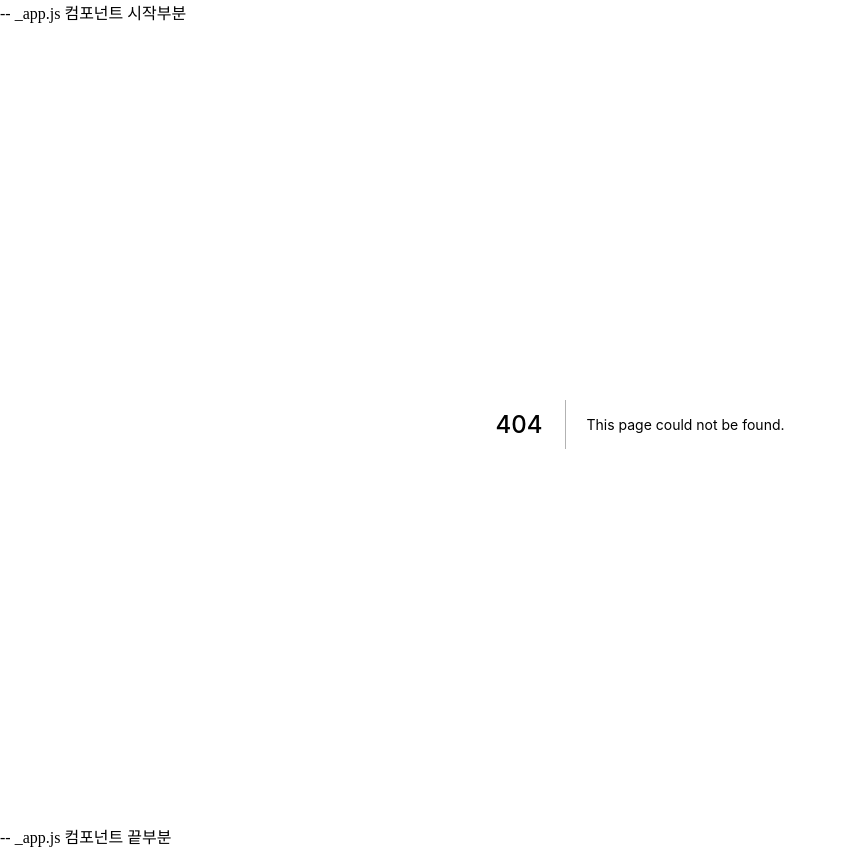
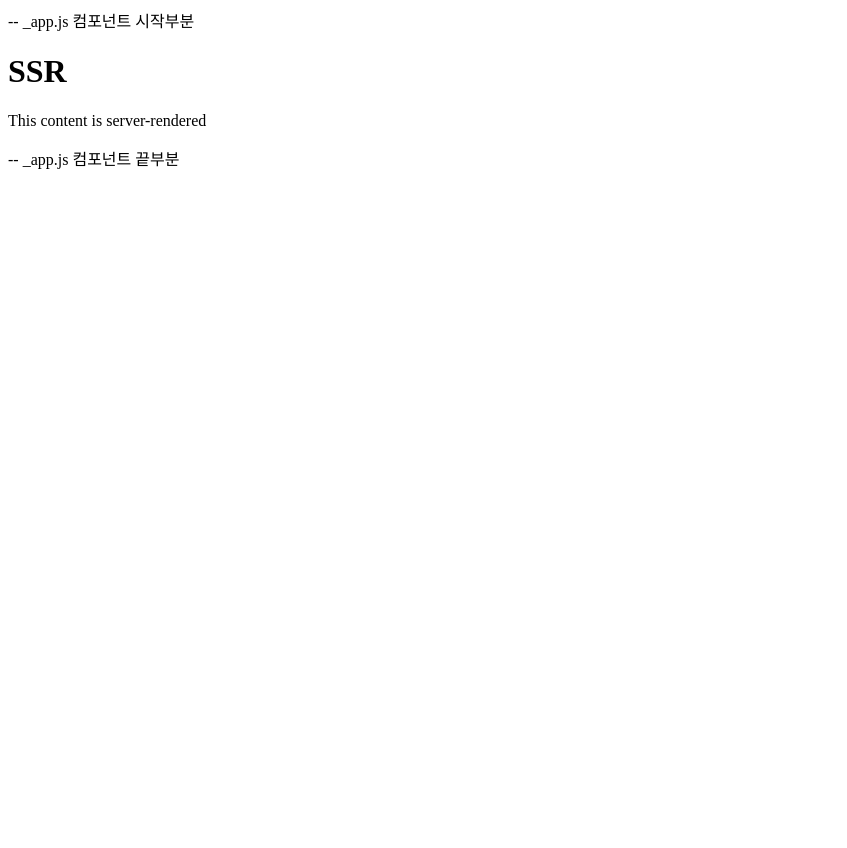
Before and after one commit to justdoplzz/class, a Next.js app: page /khs in a window 1280 px wide. Before the commit this address had no page. Shown: the whole page, without its empty margins (0-847 px from the left). After the commit the page ends 800 px from the top, so only its background shows below. Built offline with nearby package versions, Linux system fonts and the light colour scheme.

Commit message:
[khs] Next.js 애플리케이션에서 CSR, SSR 모두 사용하는 방법 예시

```diff
--- /dev/null
+++ b/pages/khs/index.js
@@ -0,0 +1,19 @@
+
+const HomePage = ({ serverRendered }) => {
+    return (
+        <div>
+            <h1>{serverRendered ? 'SSR' : 'CSR'}</h1>
+            <p>This content is {serverRendered ? 'server-rendered' : 'client-rendered'}</p>
+        </div>
+    )
+}
+
+export async function getServerSideProps(){
+    return {
+        props: {
+            serverRendered: true,
+        }
+    }
+}
+
+export default HomePage;
```
Also changed, not shown: pages/khs/index1.jsx (added, +23 -0 lines).
